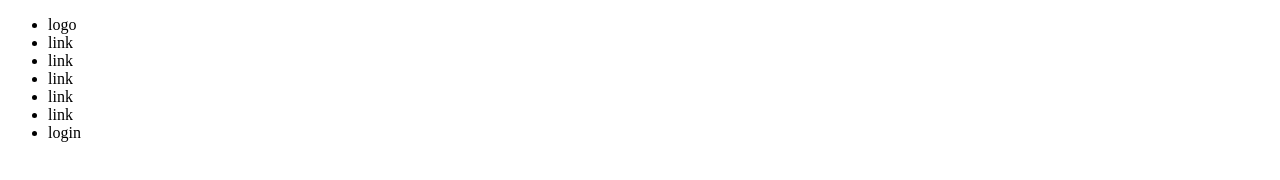
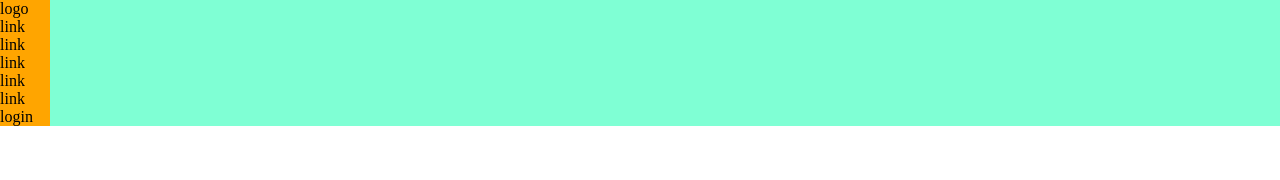
Before and after one commit to EmanuelaCalderone/htmlcss-struttura-discord, a plain HTML site: page index.html in a window 1280 px wide. Drawn offline with Linux system fonts and the light colour scheme.

Commit message:
update html + css header

```diff
--- a/css/style.css
+++ b/css/style.css
@@ -0,0 +1,15 @@
+* {
+    margin:0;
+    padding:0;
+    box-sizing:border-box;
+}
+
+header{
+    background-color:#7fffd4;
+    width:100%;
+}
+
+.nav-header {
+    background-color:orange;
+    width:50px;
+}
--- a/index.html
+++ b/index.html
@@ -8,8 +8,10 @@
 </head>
 <body>
 <!--header + nav-->
+<main class=container>
     <header>
-        <nav class="nav-header">
+        <section class="nav-header">
+            <nav>
                 <ul>
                     <li>
                         logo
@@ -34,9 +36,10 @@
                     </li>
                 </ul>
             </nav>
+        </section>
+
     </header>
 
-    <main>
 <!--jumbotron-->
         <section class="jumbotron">
 
@@ -101,4 +104,6 @@
         </section>
     </footer>
 </body>
+</main>
+
 </html>
```
Lines whose indentation alone changed are shown as unchanged.
